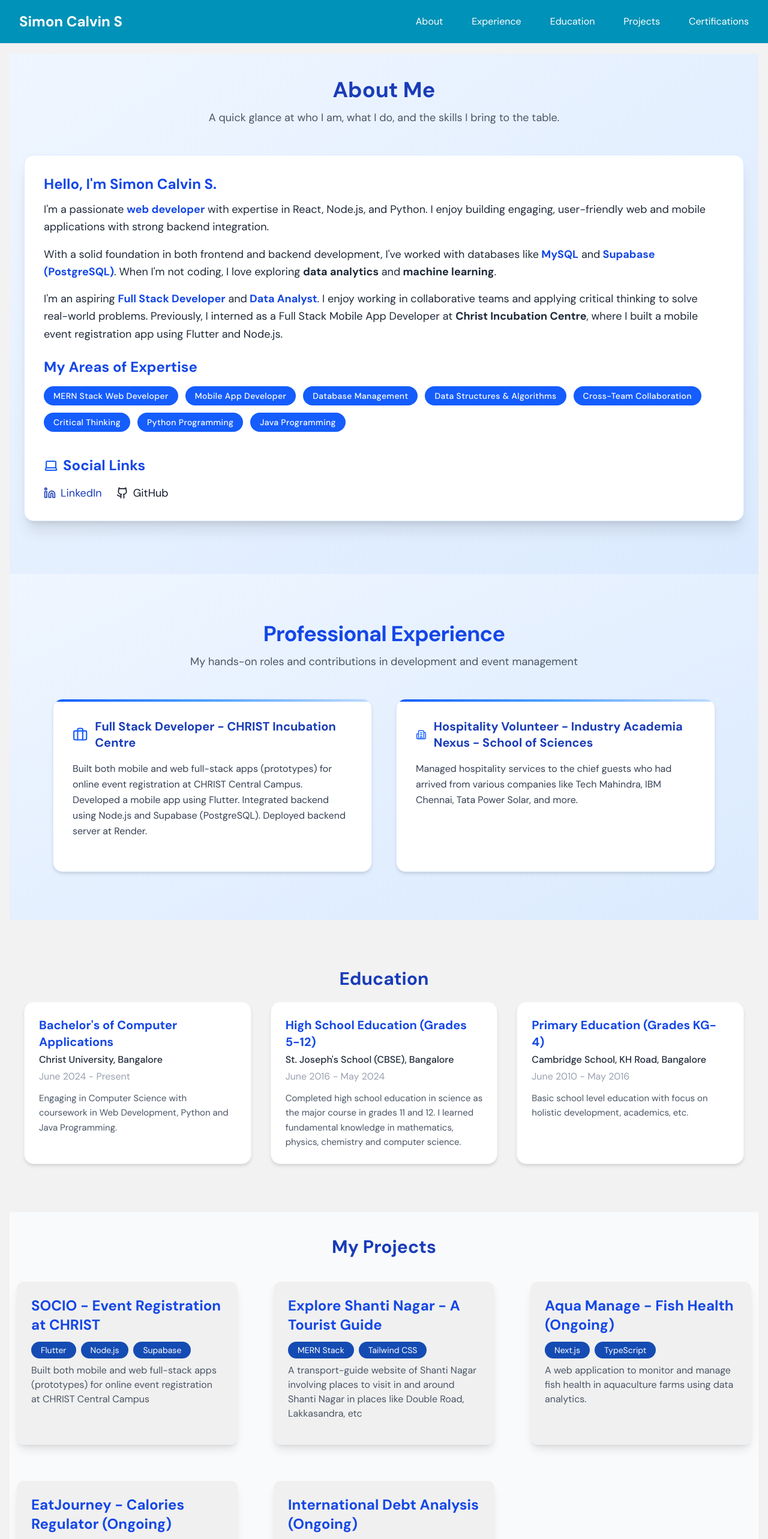
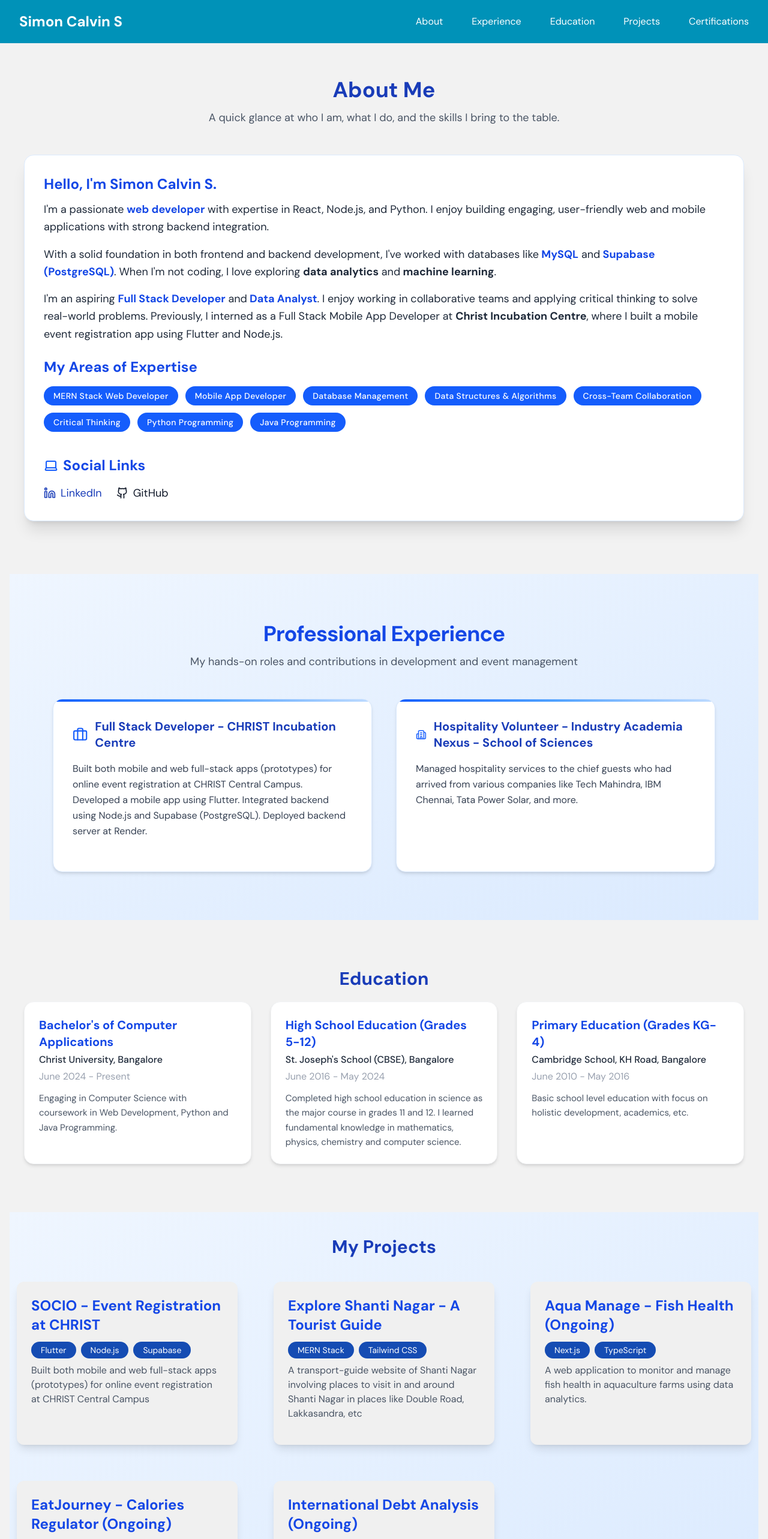
Before and after one commit to SimonCalvinS1/my-portfolio, a React (Vite) app: page / in a window 1280 px wide. Shown: the top 2566 px of the page at 60% size. Built offline with nearby package versions, Linux system fonts and the light colour scheme.

Commit message:
Background UI Minor Fixes

```diff
--- a/src/components/AboutMe.jsx
+++ b/src/components/AboutMe.jsx
@@ -6,7 +6,7 @@ function AboutMe() {
     "px-4 py-1.5 bg-blue-600 text-white rounded-full text-sm font-medium tracking-wide hover:bg-blue-700 transition-all duration-200";
 
   return (
-    <section id="about" className="py-10 bg-gradient-to-br from-blue-50 to-blue-100">
+    <section id="about" className="py-10">
       <div className="mx-auto px-6">
         {/* Section Title */}
         <div className="text-center mb-12">
--- a/src/components/Projects.jsx
+++ b/src/components/Projects.jsx
@@ -40,7 +40,7 @@ function Projects() {
   ];
 
     return (
-    <section className="py-10 bg-gray-50"> {/* Added margin bottom */}
+    <section className="py-10 bg-gradient-to-br from-blue-50 to-blue-100"> {/* Added margin bottom */}
       <div className="mx-auto px-3">
         <header className="text-3xl text-center text-blue-800 font-semibold mb-4">My Projects</header>
         <br />
```
